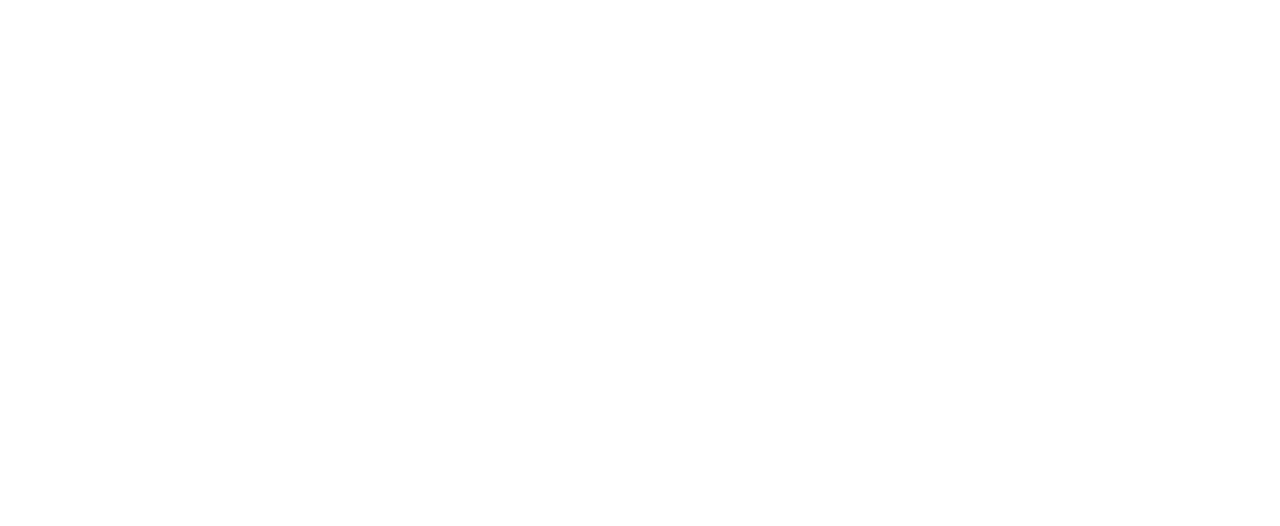
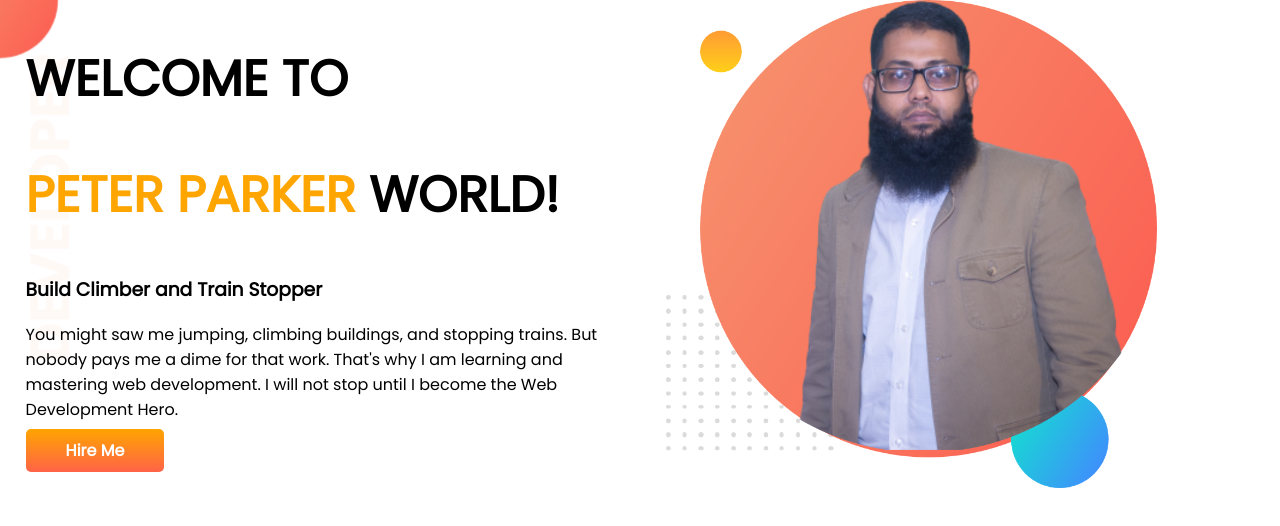
Before and after one commit to samiulporag/developer-portfolio, a plain HTML site: page index.html in a window 1280 px wide. Drawn offline with Linux system fonts and the light colour scheme.

Commit message:
top banner added

```diff
--- a/index.html
+++ b/index.html
@@ -1,14 +1,35 @@
 <!DOCTYPE html>
 <html lang="en">
+
 <head>
     <meta charset="UTF-8">
     <meta http-equiv="X-UA-Compatible" content="IE=edge">
     <meta name="viewport" content="width=device-width, initial-scale=1.0">
     <title>Porag Portfolio</title>
     <link rel="stylesheet" href="style.css">
+    <link rel="preconnect" href="https://fonts.googleapis.com">
+    <link rel="preconnect" href="https://fonts.gstatic.com" crossorigin>
+    <link href="https://fonts.googleapis.com/css2?family=Poppins&display=swap" rel="stylesheet">
+</head>
 
-</head>
 <body>
+    <section class="top-banner">
+        <div class="half-width">
+            <h1> WELCOME TO</h1>
+            <h1> <span class="orange-color">PETER PARKER</span> WORLD!</h1>
+            <h3>Build Climber and Train Stopper</h3>
+            <p>You might saw me jumping, climbing buildings, and stopping trains. But nobody pays me a dime for that
+                work.
+                That's why I am learning and mastering web development. I will not stop until I become the Web
+                Development
+                Hero.</p>
+            <a class="link-button" target="_blank" href="https://www.linkedin.com/in/samiul-islam-922ab1171/">Hire
+                Me</a>
+        </div>
+        <div class="half-width">
+            <img src="images/my-bg1.png" alt="">
+        </div>
+    </section>
+</body>
 
-</body>
 </html>
--- a/style.css
+++ b/style.css
@@ -0,0 +1,32 @@
+body{
+    font-family: 'Poppins', sans-serif;
+    margin: 0%;
+}
+h1{
+    font-size: 50px;
+}
+.orange-color{
+    color: orange;
+}
+section{
+    display: flex;
+}
+.half-width{
+    width: 50%;
+    padding-left: 2%;
+}
+.half-width img{
+    width: 80%;
+}
+.link-button{
+    text-decoration: none;
+    background-image: linear-gradient(orange, tomato);
+    padding: 10px 40px;
+    color: white;
+    font-weight: 700;
+    border-radius: 5px;
+}
+.top-banner{
+    background-image: url(images/top-banner.png);
+    background-repeat: no-repeat;
+}
```
Also changed, not shown: images/dream-bg.png (added), images/exp-bg.png (added), images/jhankar.png (added), images/jhankar2.png (added), images/my-bg.png (added), images/my-bg1.png (added), images/my-bg2.png (added), images/top-banner.png (added), showoff/1.jpg (added), showoff/3.jpg (added), showoff/9.png (added), 6 other files.
